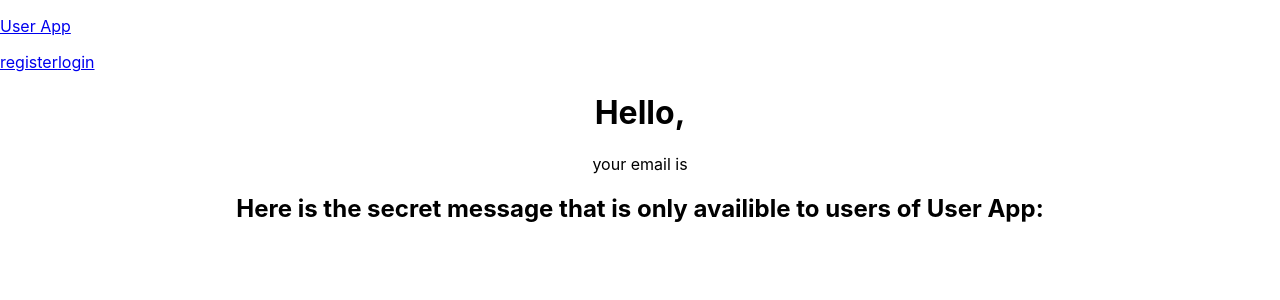
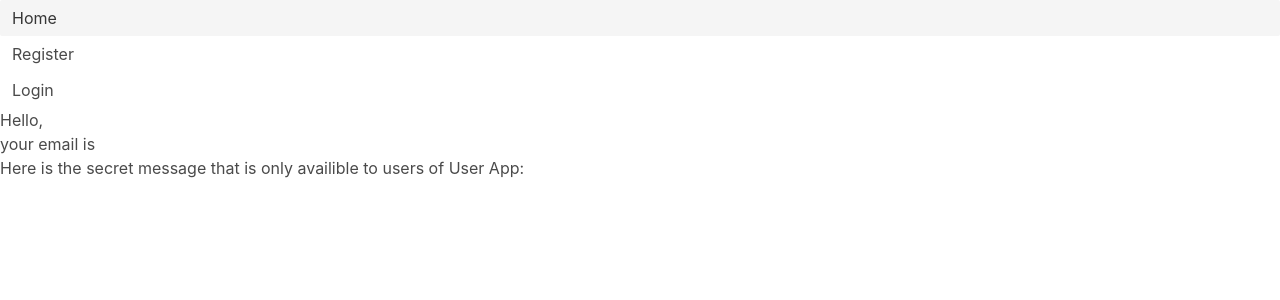
Before and after one commit to gtellez07/Project-3-Client, a React (Create React App) app: page /profile in a window 1280 px wide. Shown: the top 300 px of the page. Built offline with nearby package versions, Linux system fonts and the light colour scheme; no server answers.

Commit message:
temp navbar

```diff
--- a/package.json
+++ b/package.json
@@ -9,9 +9,11 @@
     "axios": "^0.27.2",
     "jwt-decode": "^3.1.2",
     "react": "^18.2.0",
+    "react-bulma-components": "^4.1.0",
     "react-dom": "^18.2.0",
     "react-router-dom": "^6.3.0",
     "react-scripts": "5.0.1",
+    "socket.io-client": "^4.5.4",
     "web-vitals": "^2.1.4"
   },
   "scripts": {
--- a/src/App.css
+++ b/src/App.css
@@ -1,38 +1,12 @@
-.App {
+.line {
+  width: 2px;
+  height: 100%;
+  position: absolute;
+  top: 0;
+  left: 0;
+  background-color: red;
+}
+
+.home {
   text-align: center;
 }
-
-.App-logo {
-  height: 40vmin;
-  pointer-events: none;
-}
-
-@media (prefers-reduced-motion: no-preference) {
-  .App-logo {
-    animation: App-logo-spin infinite 20s linear;
-  }
-}
-
-.App-header {
-  background-color: #282c34;
-  min-height: 100vh;
-  display: flex;
-  flex-direction: column;
-  align-items: center;
-  justify-content: center;
-  font-size: calc(10px + 2vmin);
-  color: white;
-}
-
-.App-link {
-  color: #61dafb;
-}
-
-@keyframes App-logo-spin {
-  from {
-    transform: rotate(0deg);
-  }
-  to {
-    transform: rotate(360deg);
-  }
-}
--- a/src/App.js
+++ b/src/App.js
@@ -9,7 +9,8 @@ import Login from './components/pages/Login'
 import Profile from './components/pages/Profile'
 import Register from './components/pages/Register'
 import Welcome from './components/pages/Welcome'
-import Navbar from './components/Navbar'
+import SideBar from './components/Navbar'
+import 'bulma/css/bulma.css'
 import './App.css'
 import jwt_decode from 'jwt-decode'
 
@@ -43,7 +44,7 @@ function App() {
   return (
     <Router>
       <header>
-        <Navbar
+        <SideBar
           currentUser={currentUser}
           handleLogout={handleLogout}
         />
--- a/src/components/Navbar.jsx
+++ b/src/components/Navbar.jsx
@@ -1,40 +1,56 @@
 import { Link } from 'react-router-dom'
+import { Navbar } from 'react-bulma-components'
+import classnames from 'classnames'
+export default function SideBar({ currentUser, handleLogout }) {
+	const loggedIn = (
+		<Navbar className='is-static-left'>
+			<Navbar.Brand></Navbar.Brand>
 
-export default function Navbar({ currentUser, handleLogout }) {
-	 const loggedIn = (
-		<>
 			{/* if the user is logged in... */}
 			<Link to="/">
-				<span onClick={handleLogout}>logout</span>
+				<p>Home</p>
+			</Link>
+
+			<Link to="/">
+				<span onClick={handleLogout}>Logout</span>
 			</Link>
 
 			<Link to="/profile">
-				profile
+				Profile
 			</Link>
-		</>
-	 )
+		</Navbar>
 
-	 const loggedOut = (
-		<>
+
+	)
+
+	const loggedOut = (
+		<aside className='menu'>
+			<ul className='menu-list'>
+				<li>
+					<Link to="/">
+						<p>Home</p>
+					</Link>
+				</li>
+				<li>
+					<Link to="/register">
+						Register
+					</Link>
+				</li>
+				<li>
+					<Link to="/login">
+						Login
+					</Link>
+				</li>
+			</ul>
+
 			{/* if the user is not logged in... */}
-			<Link to="/register">
-				register
-			</Link>
-
-			<Link to="/login">
-				login
-			</Link>
-		</>
-	 )
+		</aside>
+	)
 
 	return (
-		<nav>
-			{/* user always sees this section */}
-			<Link to="/">
-				<p>User App</p>
-			</Link>
+		<>
+			{currentUser ? loggedIn : loggedOut}
+		</>
 
-			{currentUser ? loggedIn : loggedOut}
-		</nav>
 	)
 }
--- a/src/components/pages/Welcome.jsx
+++ b/src/components/pages/Welcome.jsx
@@ -1,6 +1,6 @@
 export default function Welcome() {
 	return (
-		<div>
+		<div className="home">
 			hello from welcome
 		</div>
 	)
```
Also changed, not shown: 1 other file (tests, documents, lock files or other folders).
